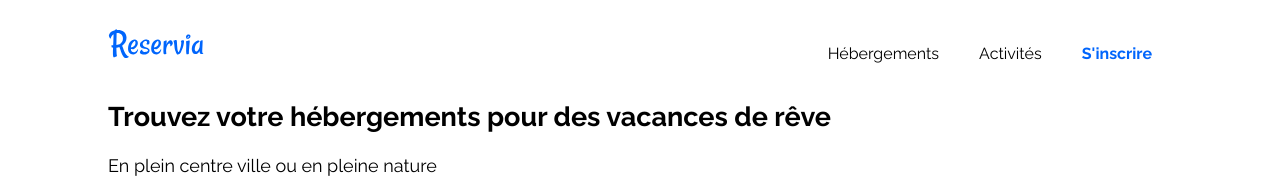
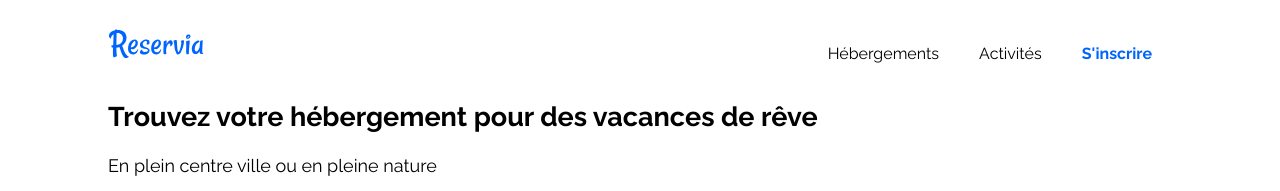
Before and after one commit to ArnSllq/ArnaudSallafranque_2_07112020, a plain HTML site: page index.html in a window 1280 px wide. Shown: the top 191 px of the page. Drawn offline with Linux system fonts and the light colour scheme.

Commit message:
Fautes d'orthographe

```diff
--- a/index.html
+++ b/index.html
@@ -21,7 +21,7 @@
 
         <main>
             <section class="chapeau">
-                <h1>Trouvez votre hébergements pour des vacances de rêve</h1>
+                <h1>Trouvez votre hébergement pour des vacances de rêve</h1>
                 <p>En plein centre ville ou en pleine nature</p>
             </section>
             <section>
```
